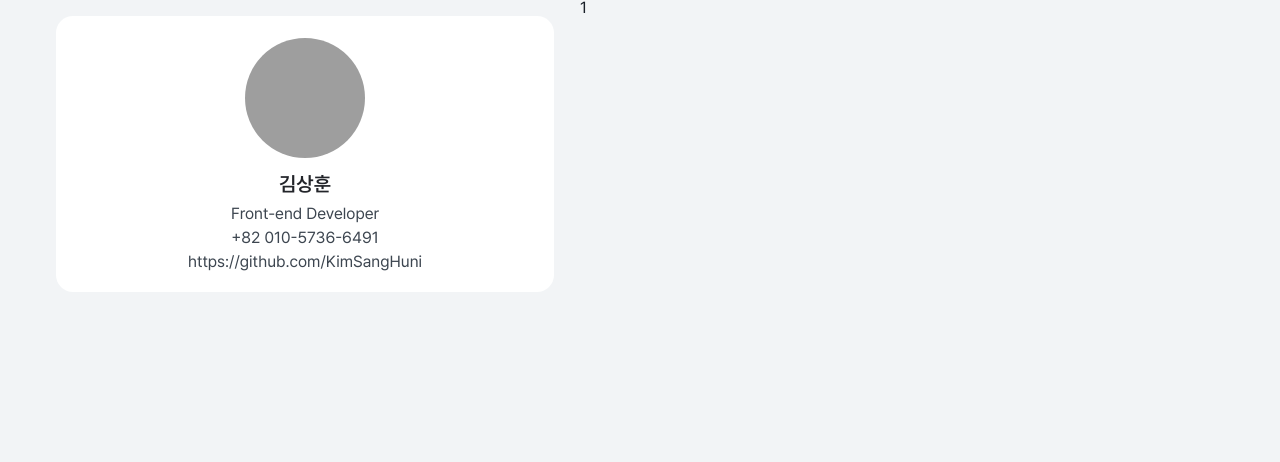
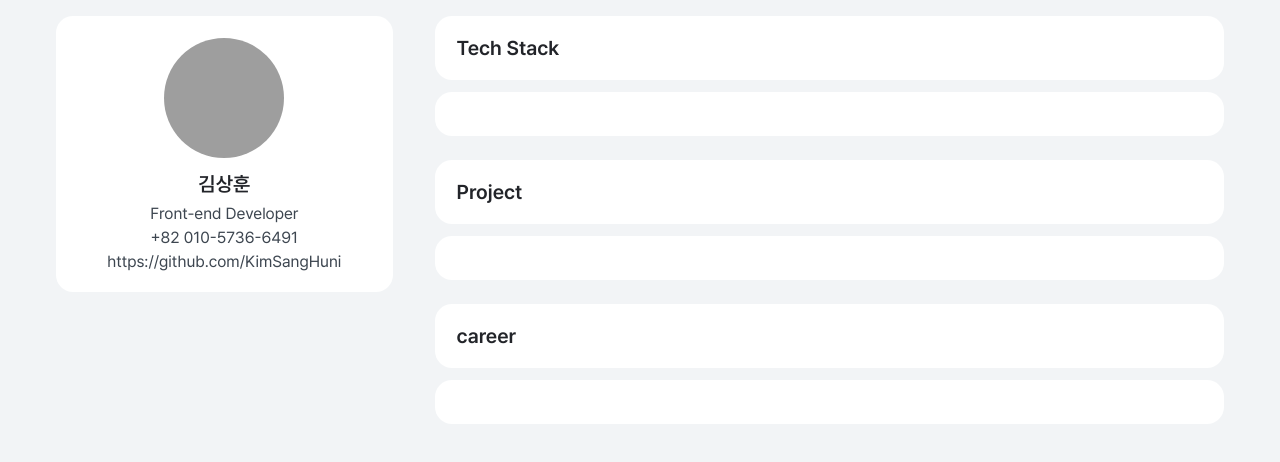
Before and after one commit to KimSangHuni/portfolio-main, a Next.js app in the folder portfolio/: page / in a window 1280 px wide. Shown: the top 462 px of the page. Built offline with nearby package versions, Linux system fonts and the light colour scheme; grey boxes are pictures that could not be loaded.

Commit message:
style: index style 테스트

```diff
--- a/portfolio/src/pages/index.tsx
+++ b/portfolio/src/pages/index.tsx
@@ -1,9 +1,36 @@
+import Box from "@/components/Box";
+import InnerWrapper from "@/components/InnerWrapper";
+import Wrapper from "@/components/Wrapper";
+import Typography from "@/components/typography/Typography";
 
 
 export default function Home() {
   return (
-    <>
-      1
-    </>
+    <Wrapper>
+      <InnerWrapper>
+        <Box>
+          <Typography size="lg">Tech Stack</Typography>
+        </Box>
+        <Box>
+
+        </Box>
+      </InnerWrapper>
+      <InnerWrapper>
+        <Box>
+          <Typography size="lg">Project</Typography>
+        </Box>
+        <Box>
+
+        </Box>
+      </InnerWrapper>
+      <InnerWrapper>
+        <Box>
+          <Typography size="lg">career</Typography>
+        </Box>
+        <Box>
+
+        </Box>
+      </InnerWrapper>
+    </Wrapper>
   );
 }
```
